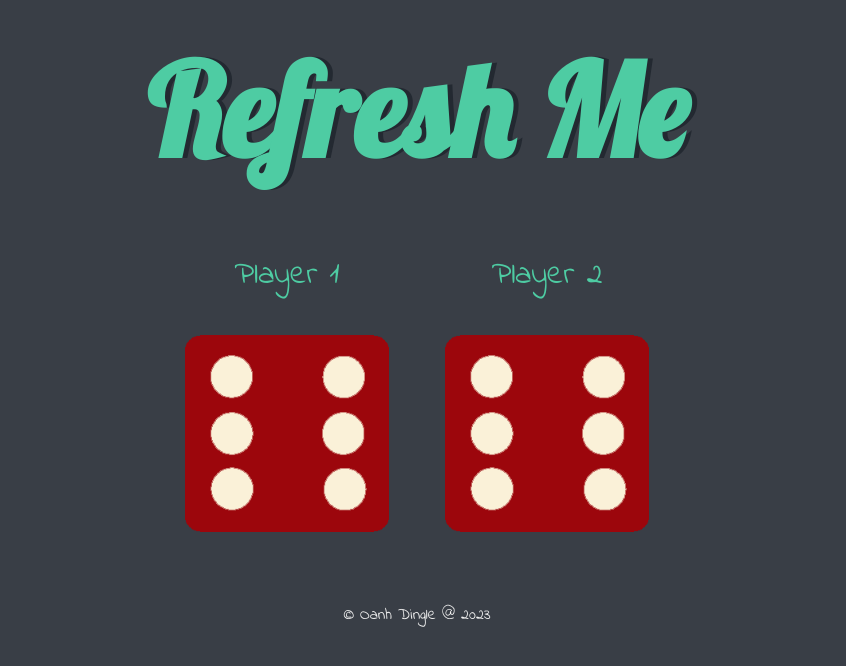
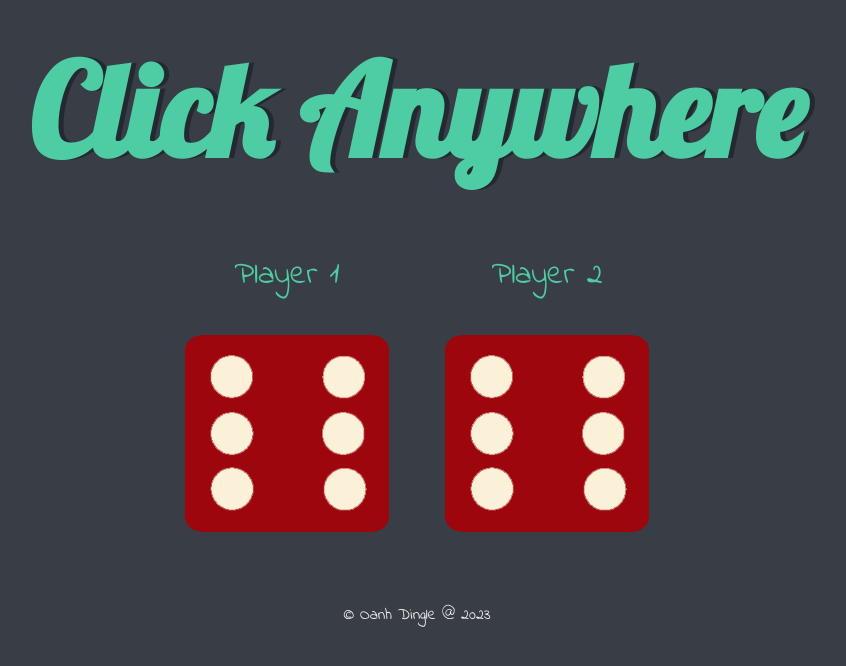
Before and after one commit to Oanh-D/dice-game, a plain HTML site: page dicee.html in a window 1280 px wide. Shown: the whole page, without its empty margins (223-1069 px from the left). Drawn offline with Linux system fonts and the light colour scheme.

Commit message:
Update dicee.html

```diff
--- a/dicee.html
+++ b/dicee.html
@@ -10,7 +10,7 @@
   <body>
 
     <div class="container">
-      <h1>Refresh Me</h1>
+      <h1>Click Anywhere</h1>
 
       <div class="dice">
         <p>Player 1</p>
```
